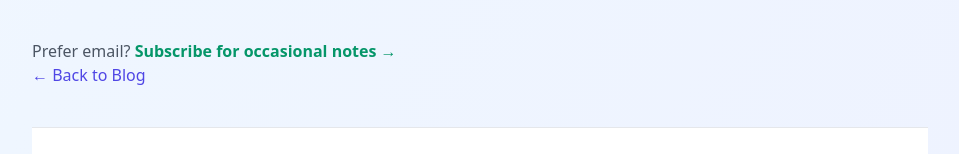
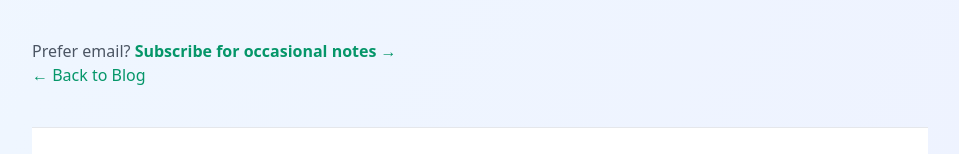
Before and after one commit to daughterpop/super-fi-calc, a React (Vite) app: page /blog/why-fi-for-everyone in a window 1280 px wide. Shown: the part 1742-1896 px from the top of the page, without its empty margins (160-1119 px from the left). Built offline with nearby package versions, Linux system fonts and the light colour scheme.

Commit message:
Daily site improvement: Align blog footer Back to Blog link with emerald site chrome – August 26, 2026

```diff
--- a/src/components/BlogPostFooter.jsx
+++ b/src/components/BlogPostFooter.jsx
@@ -85,7 +85,7 @@ export default function BlogPostFooter() {
             Subscribe for occasional notes →
           </Link>
         </p>
-        <Link to="/blog" className="text-indigo-600 hover:text-indigo-800 font-medium">
+        <Link to="/blog" className="text-emerald-600 hover:text-emerald-800 font-medium">
           ← Back to Blog
         </Link>
       </div>
```
